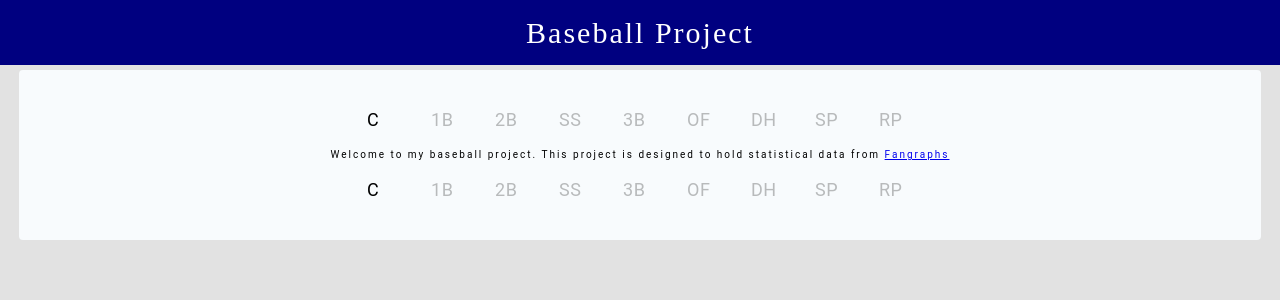
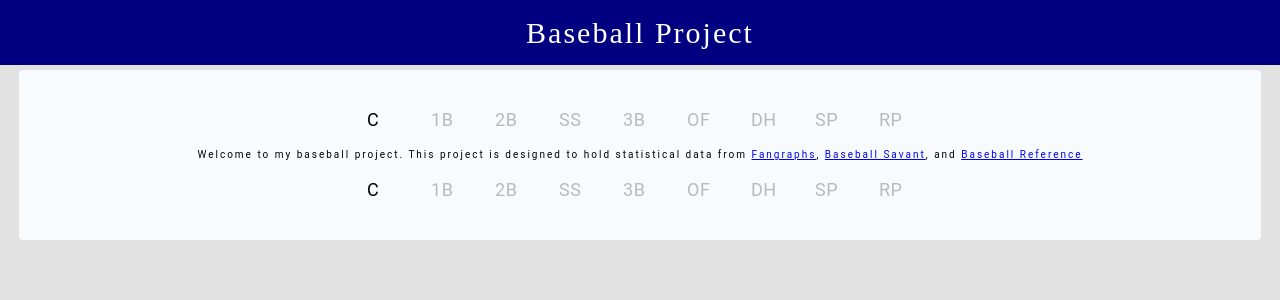
Before and after one commit to atonymartin20/BaseballProject, a React (Create React App) app in the folder frontend/: page / in a window 1280 px wide. Shown: the top 300 px of the page. Built offline with nearby package versions, Linux system fonts and the light colour scheme; no server answers.

Commit message:
Had to switch from Link to a tags since Link doesn't work on external references

```diff
--- a/frontend/src/components/homepage/index.js
+++ b/frontend/src/components/homepage/index.js
@@ -37,9 +37,9 @@ class Homepage extends React.Component {
             <div className={classes.homepageDiv}>
                 <Navbar />
                 <div className={classes.homepageSpacingDiv}>
-                <Links />
-                    <h1>Welcome to my baseball project.  This project is designed to hold statistical data from <Link to='https://www.fangraphs.com/' className={classes.websiteLinks}>Fangraphs</Link> </h1>
-                <Links />
+                    <Links />
+                    <h1>Welcome to my baseball project.  This project is designed to hold statistical data from <a href='https://www.fangraphs.com/' className={classes.websiteLinks} target='_blank'>Fangraphs</a>, <a href="https://baseballsavant.mlb.com" className={classes.websiteLinks} target='_blank'>Baseball Savant</a>, and <a href="https://www.baseball-reference.com/" className={classes.websiteLinks} target='_blank'>Baseball Reference</a> </h1>
+                    <Links />
                 </div>
             </div>
         )
```
